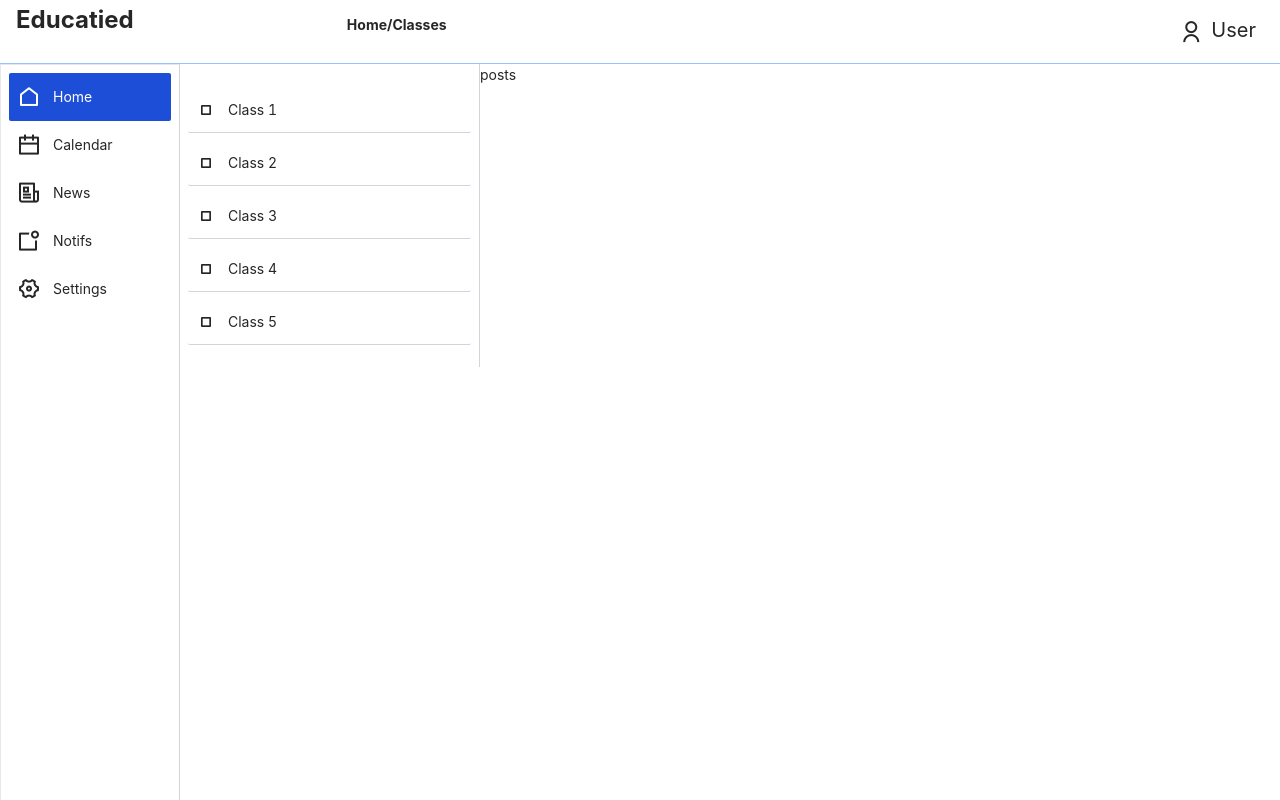
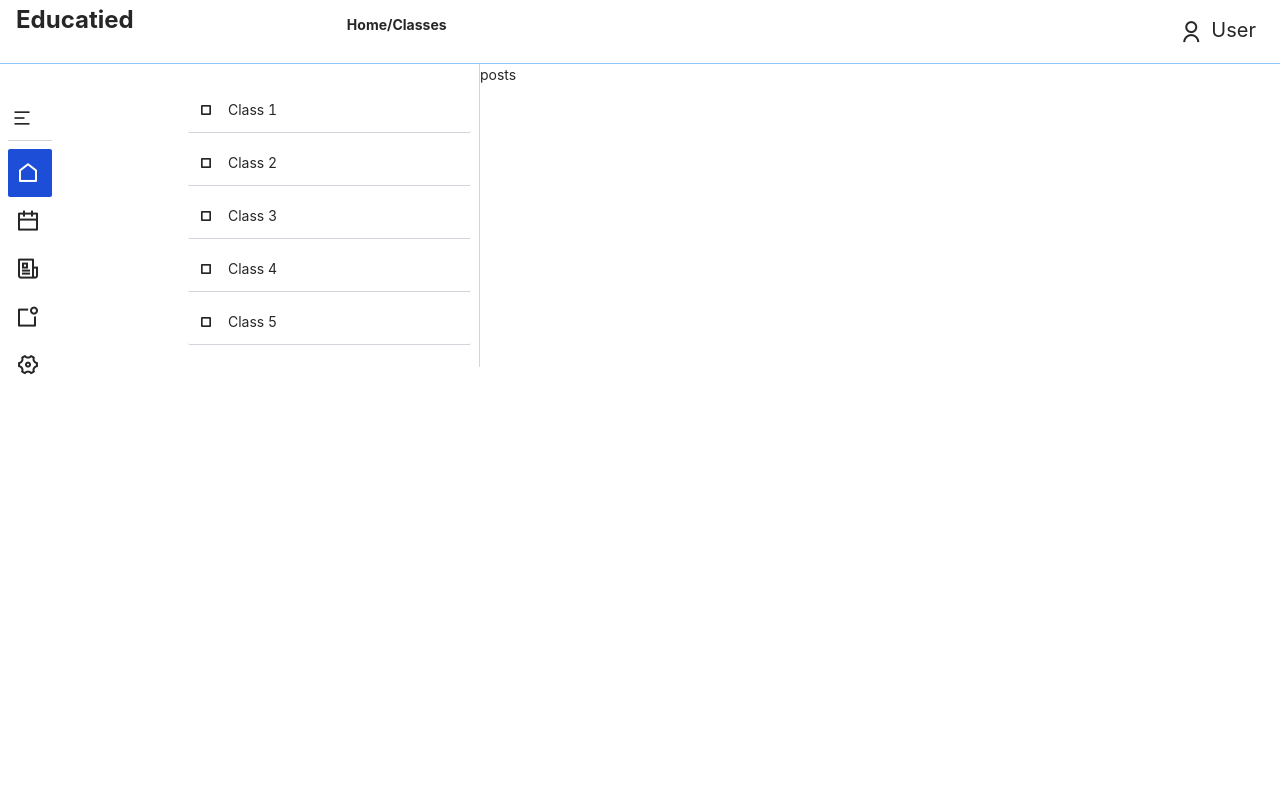
Before and after one commit to TeamURANUS/uranus-frontend, a React (Create React App) app: page /educatied in a window 1280 px wide. Built offline with nearby package versions, Linux system fonts and the light colour scheme.

Commit message:
open close main menu

```diff
--- a/src/components/educatied/MainMenu.jsx
+++ b/src/components/educatied/MainMenu.jsx
@@ -1,36 +1,51 @@
 import React, {Component} from 'react';
 
 class MainMenu extends Component {
+    constructor(props) {
+        super(props);
+        this.state = {};
+    }
+
     render() {
         return (
             <div
-                className="bg-white mt-[4rem] w-180 min-w-[180px] max-w-[180px] bg-blue p-2 !h-screen border-r-gray-300 border cursor-default fixed select-none">
-                <ul className="">
+                className={this.props.open
+                    ? "bg-white mt-[5rem] w-180 min-w-[180px] max-w-[180px] bg-blue p-2 !h-screen  cursor-default fixed select-none drop-shadow-right"
+                    : "bg-white mt-[5rem] w-180 min-w-[60px] max-w-[180px] bg-blue p-2 !h-screen  cursor-default fixed select-none drop-shadow-right"}>
+                <ul className="mt-2">
+                    <li className="border-b border-zinc-300 flex items-center p-1 py-2 w-full  mb-2"
+                            onClick={() => {
+                                this.props.setOpen(!this.props.open);
+                            }}>
+                        <i className="ri-menu-2-line text-xl mr-2"/>
+                        {this.props.open ? <span>Menu</span> : ""}
+                    </li>
                     <li className={this.props.activeMenu === 1 ? "bg-blue-700 flex items-center p-1 py-2 text-white rounded-sm" : "flex items-center p-1 py-2 hover:bg-blue-700 hover:text-white rounded-sm"}
                         onClick={() => this.props.activeMenuChange(1)}>
                         <i className="ri-home-line text-black-500 inline-block !text-2xl px-1"/>
-                        <span className="text-md pl-2">Home</span>
+                        {this.props.open ? <span className="text-md pl-2">Home</span> : ""}
                     </li>
                     <li className={this.props.activeMenu === 2 ? "bg-blue-700 flex items-center p-1 py-2 text-white rounded-sm" : "flex items-center p-1 py-2 hover:bg-blue-500 hover:text-white rounded-sm"}
                         onClick={() => this.props.activeMenuChange(2)}>
                         <i className="ri-calendar-line text-black-500 inline-block !text-2xl px-1"/>
-                        <span className="text-md pl-2">Calendar</span>
+                        {this.props.open ? <span className="text-md pl-2">Calendar</span> : ""}
                     </li>
                     <li className={this.props.activeMenu === 3 ? "bg-blue-700 flex items-center p-1 py-2 text-white rounded-sm" : "flex items-center p-1 py-2 hover:bg-blue-500 hover:text-white rounded-sm"}
                         onClick={() => this.props.activeMenuChange(3)}>
                         <i className="ri-newspaper-line text-black-500 inline-block !text-2xl px-1"/>
-                        <span className="text-md pl-2">News</span>
+                        {this.props.open ? <span className="text-md pl-2">News</span> : ""}
                     </li>
                     <li className={this.props.activeMenu === 4 ? "bg-blue-700 flex items-center p-1 py-2 text-white rounded-sm" : "flex items-center p-1 py-2 hover:bg-blue-500 hover:text-white rounded-sm"}
                         onClick={() => this.props.activeMenuChange(4)}>
                         <i className="ri-notification-badge-line text-black-500 inline-block !text-2xl  px-1"/>
-                        <span className="text-md pl-2">Notifs</span>
+                        {this.props.open ? <span className="text-md pl-2">Notifs</span> : ""}
                     </li>
                     <li className={this.props.activeMenu === 5 ? "bg-blue-700 flex items-center p-1 py-2 text-white rounded-sm" : "flex items-center p-1 py-2 hover:bg-blue-500 hover:text-white rounded-sm"}
                         onClick={() => this.props.activeMenuChange(5)}>
                         <i className="ri-settings-4-line text-black-500 inline-block !text-2xl px-1"/>
-                        <span className="text-md pl-2">Settings</span>
+                        {this.props.open ? <span className="text-md pl-2">Settings</span> : ""}
                     </li>
+
                 </ul>
             </div>
         );
```
